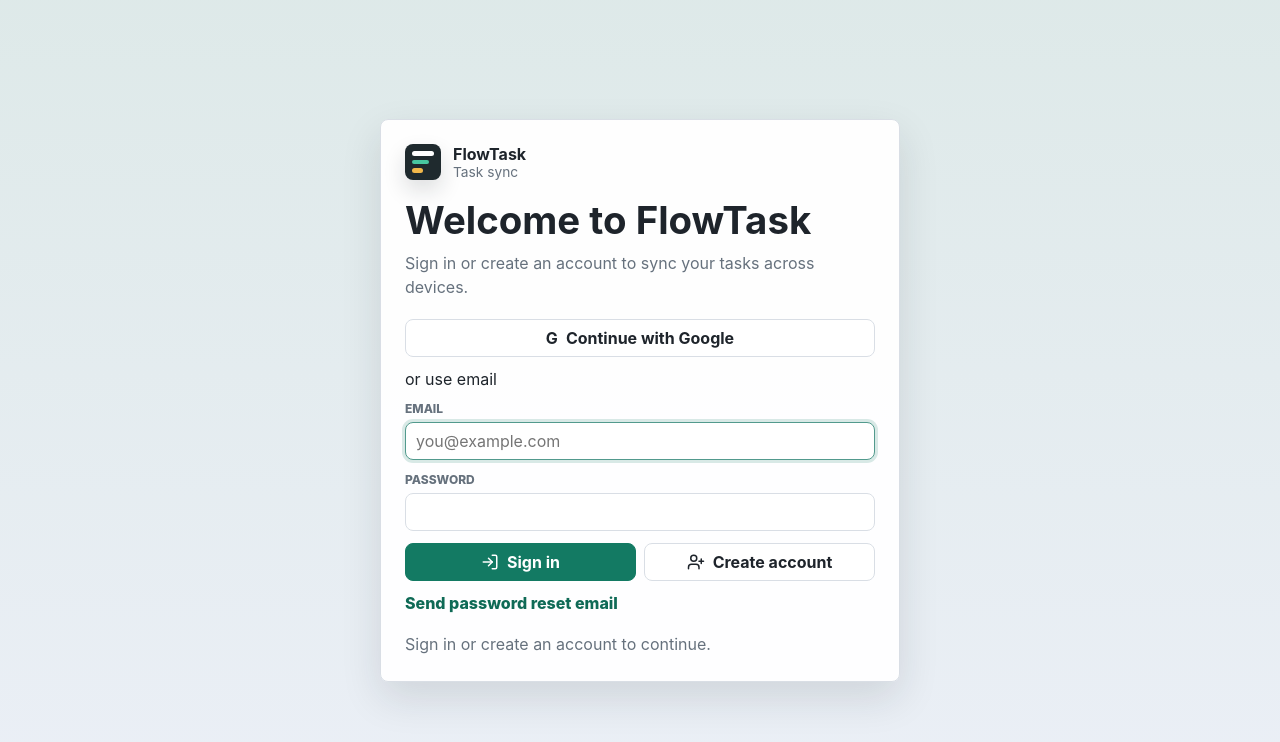
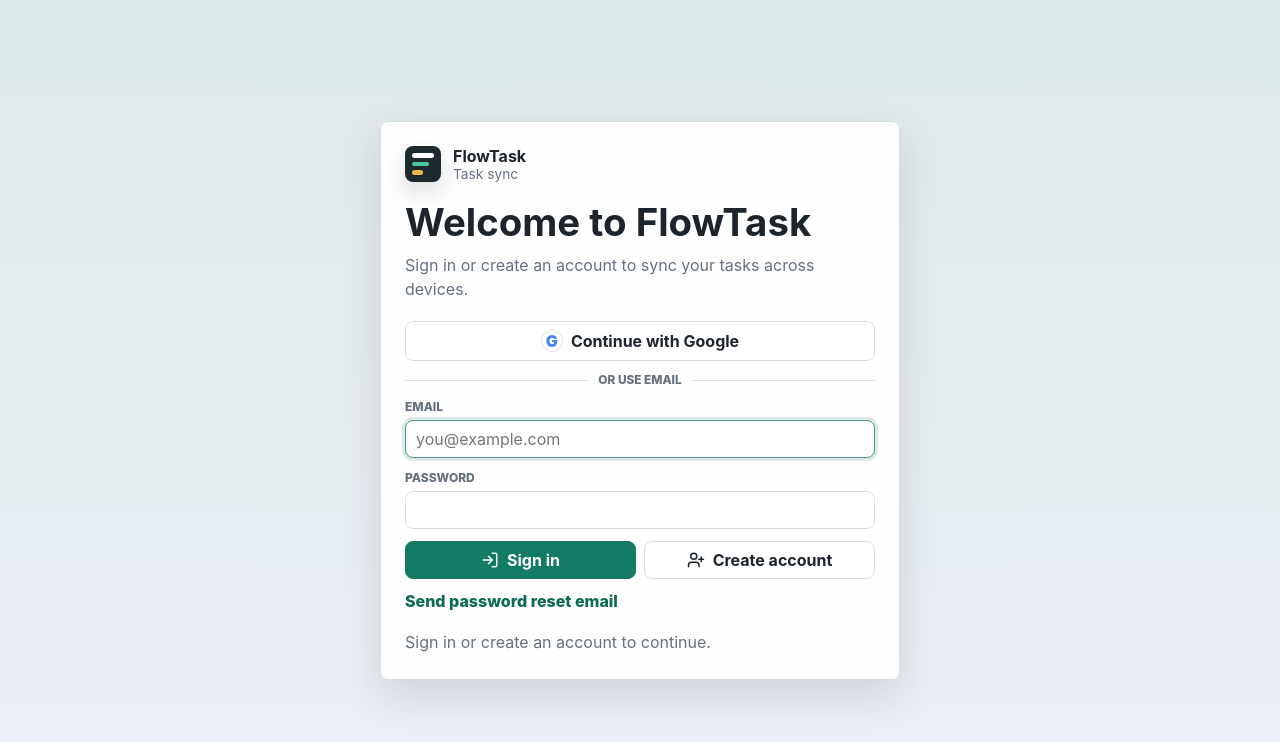
Before and after one commit to insertnewusername/taskmanager, a plain HTML site: page index.html in a window 1280 px wide. Drawn offline with Linux system fonts and the light colour scheme.

Commit message:
Update styles.css

```diff
--- a/styles.css
+++ b/styles.css
@@ -181,6 +181,48 @@
   animation: slideFadeIn var(--motion-slow) var(--ease-spring) 340ms both;
 }
 
+.google-auth {
+  width: 100%;
+  min-height: 44px;
+  background: var(--surface);
+  color: var(--ink);
+  font-weight: 800;
+}
+
+.google-auth:hover {
+  border-color: color-mix(in srgb, var(--blue) 45%, var(--line));
+}
+
+.google-mark {
+  display: inline-grid;
+  place-items: center;
+  width: 22px;
+  height: 22px;
+  border: 1px solid var(--line);
+  border-radius: 50%;
+  background: #ffffff;
+  color: #4285f4;
+  font-weight: 900;
+}
+
+.auth-divider {
+  display: grid;
+  grid-template-columns: minmax(0, 1fr) auto minmax(0, 1fr);
+  align-items: center;
+  gap: 10px;
+  color: var(--muted);
+  font-size: 0.74rem;
+  font-weight: 800;
+  text-transform: uppercase;
+}
+
+.auth-divider::before,
+.auth-divider::after {
+  content: "";
+  height: 1px;
+  background: var(--line);
+}
+
 .auth-password-step {
   padding-top: 4px;
 }
```
